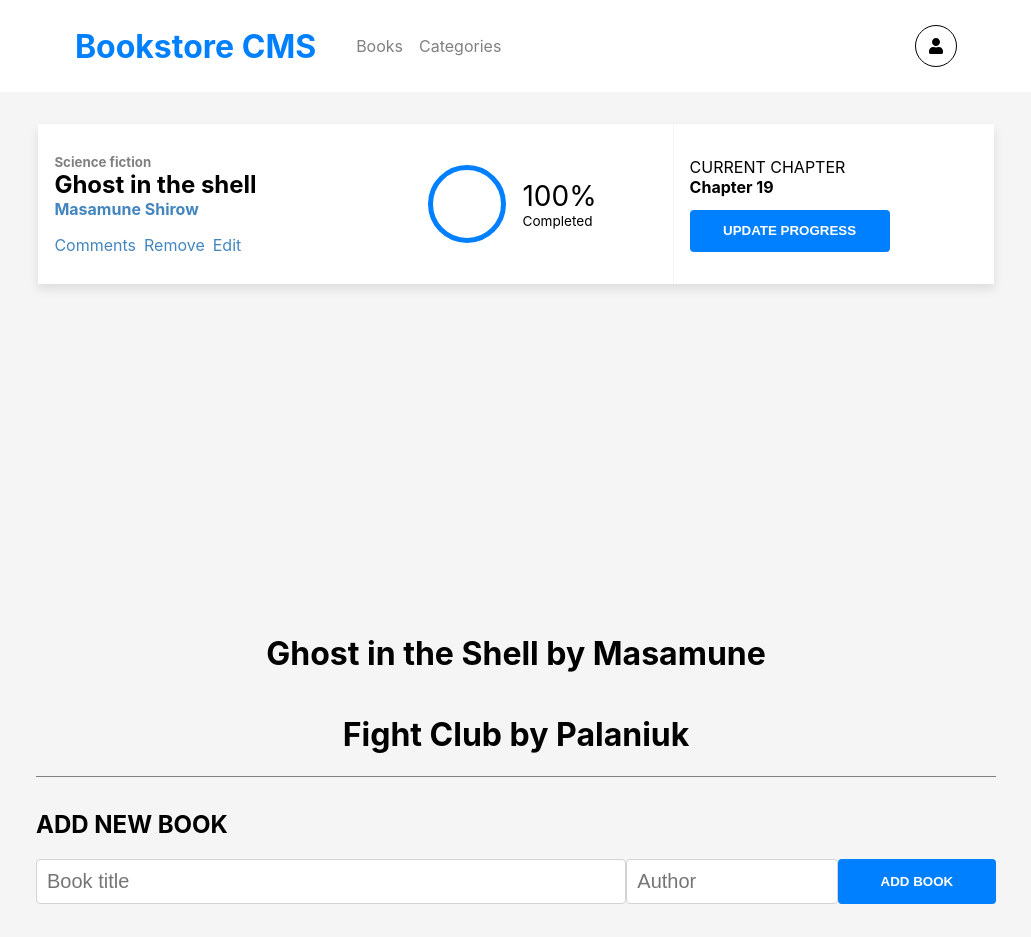
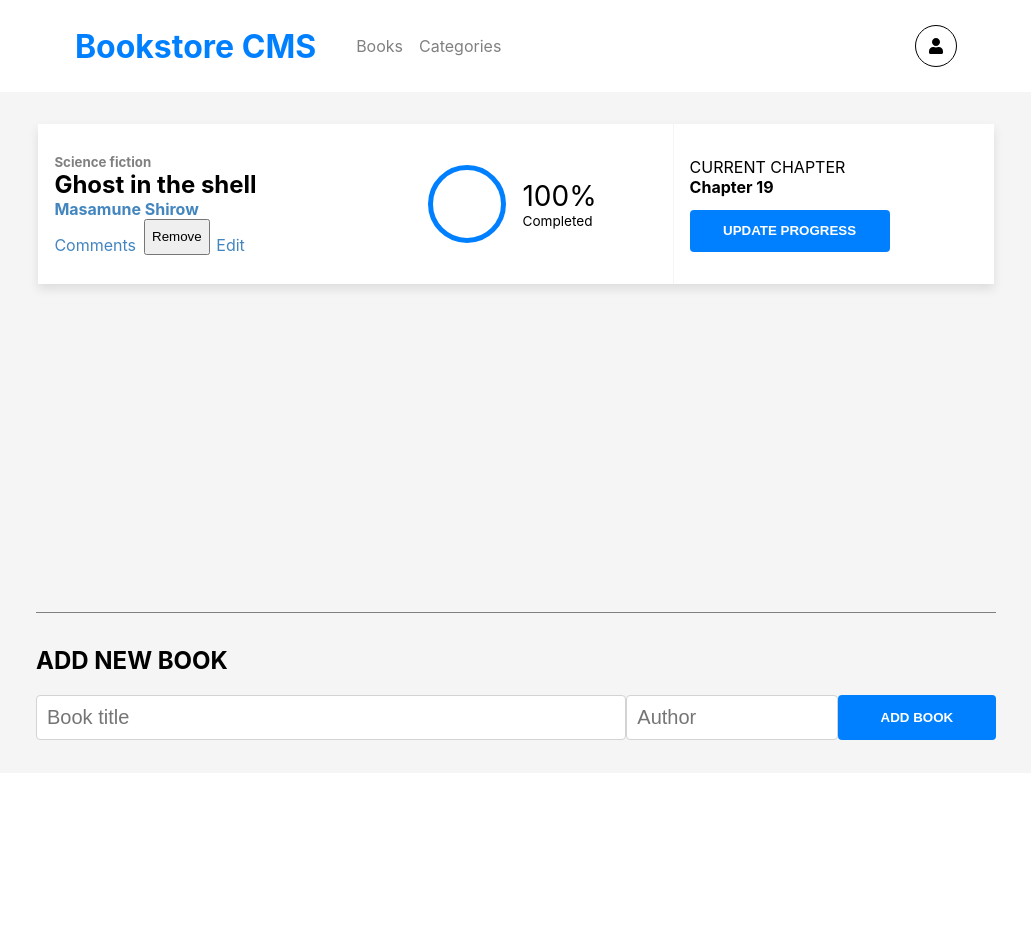
Before and after one commit to jr-cast/bookstore-react, a React (Create React App) app: page / in a window 1280 px wide. Shown: the whole page, without its empty margins (124-1155 px from the left). After the commit the page ends 800 px from the top, so only its background shows below. Built offline with nearby package versions, Linux system fonts and the light colour scheme.

Commit message:
Add removeBook func, check status, update readmefile and check linters

```diff
--- a/src/App.js
+++ b/src/App.js
@@ -5,20 +5,11 @@ import AddBook from './components/AddBook';
 
 function App() {
   const list = useSelector((state) => state.books);
+  console.log(list);
   return (
     <div className="App">
       <Nav />
       <BookShelf />
-      <h1>
-        {list[0].title}
-        {' by '}
-        {list[0].author}
-      </h1>
-      <h1>
-        {list[1].title}
-        {' by '}
-        {list[1].author}
-      </h1>
       <AddBook />
     </div>
   );
--- a/src/components/AddBook.js
+++ b/src/components/AddBook.js
@@ -1,10 +1,6 @@
 import React from 'react';
 import { useDispatch } from 'react-redux';
 import { addBook } from '../redux/books/books';
-
-const title = document.getElementById('book');
-const author = document.getElementById('author');
-console.log(title, author);
 
 function AddBook() {
   const dispatch = useDispatch();
--- a/src/components/BookCard.js
+++ b/src/components/BookCard.js
@@ -1,9 +1,13 @@
 import React from 'react';
 import PropTypes from 'prop-types';
+import { useDispatch } from 'react-redux';
+import { removeBook } from '../redux/books/books';
 
 function BookCard({
   category, title, author, chapter,
 }) {
+  const dispatch = useDispatch();
+
   return (
     <div className="card">
       <div className="meta">
@@ -12,7 +16,7 @@ function BookCard({
         <h4>{author}</h4>
         <div className="edit">
           <p>Comments</p>
-          <p>Remove</p>
+          <button type="submit" onClick={() => dispatch(removeBook(0))}>Remove</button>
           <p>Edit</p>
         </div>
       </div>
--- a/src/index.css
+++ b/src/index.css
@@ -90,7 +90,7 @@ a {
 .meta {
   display: flex;
   flex-direction: column;
-  width: 18em;
+  width: 100%;
   height: 8em;
   padding: 1em;
   justify-content: center;
--- a/src/index.js
+++ b/src/index.js
@@ -17,7 +17,7 @@ root.render(
     <BrowserRouter>
       <Routes>
         <Route path="/" element={<Provider store={store}><App /></Provider>} />
-        <Route path="/categories" element={<Categories />} />
+        <Route path="/categories" element={<Provider store={store}><Categories /></Provider>} />
       </Routes>
     </BrowserRouter>
   </React.StrictMode>,
--- a/src/pages/Categories.js
+++ b/src/pages/Categories.js
@@ -1,9 +1,15 @@
 import React from 'react';
+import { useSelector, useDispatch } from 'react-redux';
+import { status } from '../redux/categories/categories';
 
 function Categories() {
+  const underConstruction = useSelector((state) => state.status);
+  const dispatch = useDispatch();
+
   return (
     <div>
-      <button type="submit">CHECK STATUS</button>
+      <button type="submit" onClick={() => dispatch(status())}>CHECK STATUS</button>
+      <h1>{underConstruction[0]}</h1>
     </div>
   );
 }
--- a/src/redux/books/books.js
+++ b/src/redux/books/books.js
@@ -1,6 +1,6 @@
 // Defining action types
 const ADDBOOK = 'bookstore/books/ADDBOOK';
-const REMOVEBOOK = 'bookstore/books/ADDBOOK';
+const REMOVEBOOK = 'bookstore/books/REMOVEBOOK';
 
 // Settting initial state
 const initialState = [
@@ -24,10 +24,10 @@ export function addBook(addedTitle, addedAuthor) {
   };
 }
 
-export function removeBook(rmvTitle) {
+export function removeBook(index) {
   return {
     type: REMOVEBOOK,
-    payload: rmvTitle,
+    payload: index,
   };
 }
 
@@ -42,7 +42,10 @@ export default function reducerBooks(state = initialState, action) {
         },
       ];
     case REMOVEBOOK:
-      return state.filter((item) => item !== action.rmvTitle);
+      return [
+        ...state.slice(0, action.payload),
+        ...state.slice(action.payload + 1),
+      ];
     default:
       return state;
   }
--- a/src/redux/categories/categories.js
+++ b/src/redux/categories/categories.js
@@ -15,8 +15,8 @@ export default function reducerStatus(state = initialState, action) {
     case STATUS:
       return [
         ...state,
-        'Under Construction'
-      ]
+        'Under Construction',
+      ];
     default:
       return state;
   }
```
Also changed, not shown: 1 other file (tests, documents, lock files or other folders).
